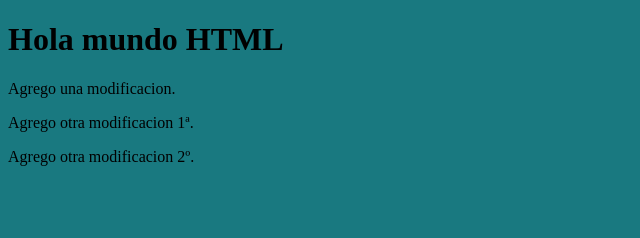
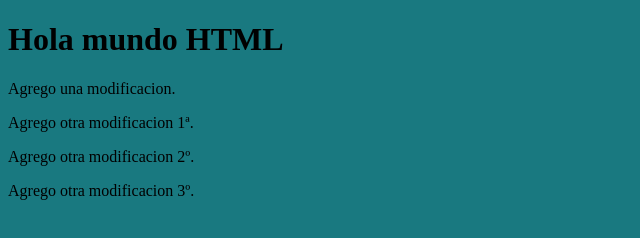
Before and after one commit to kamalmjt/MiPrimerJS, a plain HTML site: page index.html in a window 1280 px wide. Shown: the whole page, without its empty margins (0-640 px from the left). Drawn offline with Linux system fonts and the light colour scheme.

Commit message:
Otra mas.

```diff
--- a/index.html
+++ b/index.html
@@ -11,5 +11,6 @@
     <p>Agrego una modificacion.</p>
     <p>Agrego otra modificacion 1ª.</p>
     <p>Agrego otra modificacion 2º.</p>
+    <p>Agrego otra modificacion 3º.</p>
   </body>
 </html>
```
